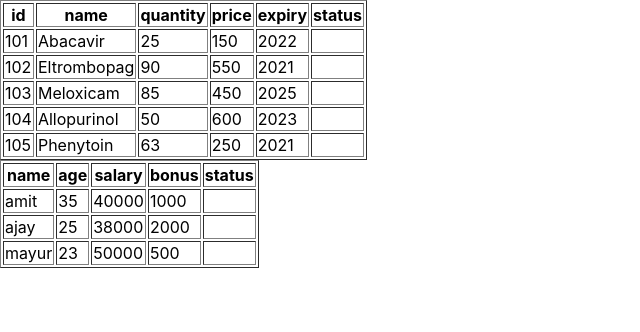
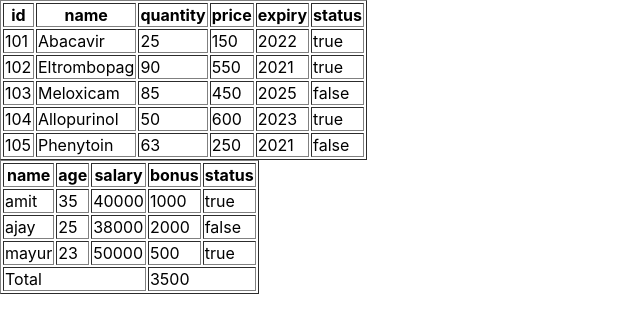
Before and after one commit to backbenchrs/myapp1, a React (Create React App) app: page / in a window 1280 px wide. Shown: the top 332 px of the page, without its empty margins (0-640 px from the left). Built offline with nearby package versions, Linux system fonts and the light colour scheme.

Commit message:
project_1

```diff
--- a/src/App.js
+++ b/src/App.js
@@ -4,8 +4,9 @@ const App = () => {
   let filter = data.filter((a) => a.salary > 35000)
 
   let newdata = filter.reduce (( acc , bcc) =>{
-    return acc + bcc.id
+    return acc += bcc.bonus
   },0)
+  // console.log(newdata);
   let medicineData = [
     {
       id: 101,
@@ -13,7 +14,7 @@ const App = () => {
       quantity: 25,
       price: 150,
       expiry: 2022,
-      status: true
+      status: "true"
     },
     {
       id: 102,
@@ -21,7 +22,7 @@ const App = () => {
       quantity: 90,
       price: 550,
       expiry: 2021,
-      status: true
+      status: "true"
     },
     {
       id: 103,
@@ -29,7 +30,7 @@ const App = () => {
       quantity: 85,
       price: 450,
       expiry: 2025,
-      status: false
+      status: "false"
     },
     {
       id: 104,
@@ -37,7 +38,7 @@ const App = () => {
       quantity: 50,
       price: 600,
       expiry: 2023,
-      status: true
+      status: "true"
     },
     {
       id: 105,
@@ -45,12 +46,12 @@ const App = () => {
       quantity: 63,
       price: 250,
       expiry: 2021,
-      status: false
+      status: "false"
     }
   ];
   return (
-    <div>
-      <table border={1}>
+    <div key={Math.random()}>
+      <table border={1} key={Math.random()}>
         <tr>
           <th>id</th>
           <th>name</th>
@@ -76,7 +77,7 @@ const App = () => {
       </table>
 
 
-      <table border={1}>
+      <table border={1} key={Math.random()}>
         <tr>
           <th>name</th>
           <th>age</th>
@@ -86,6 +87,7 @@ const App = () => {
         </tr>
         {
           filter.map((a) => {
+
             return (
               <tr>
                 <td>{a.name}</td>
@@ -95,15 +97,20 @@ const App = () => {
                 <td>{a.status}</td>
               </tr>
             )
-          })
+          } )
+
         }
-        {/* <tr>
-          <td>Total</td>
-          <td colSpan={2}>{total}</td>
-        </tr> */}
+          <tr>
+          <td colSpan={3}>Total</td>
+          {/* <td></td> */}
+          {/* <td></td> */}
+          <td colSpan={2}>{newdata}</td>
+          {/* <td></td> */}
+        </tr>
+
       </table>
     </div>
   )
 }
 
-export default App
+export default App;
--- a/src/data.json
+++ b/src/data.json
@@ -4,28 +4,28 @@
       "age": 35,
       "salary": 40000,
       "bonus": 1000,
-      "status": true
+      "status": "true"
     },
     {
       "name": "ajay",
       "age": 25,
       "salary": 38000,
       "bonus": 2000,
-      "status": false
+      "status": "false"
     },
     {
       "name": "mayur",
       "age": 23,
       "salary": 50000,
       "bonus": 500,
-      "status": true
+      "status": "true"
     },
     {
       "name": "jay",
       "age": 29,
       "salary": 35000,
       "bonus": 600,
-      "status": true
+      "status": "true"
     },
     {
       "name": "raj",
```
